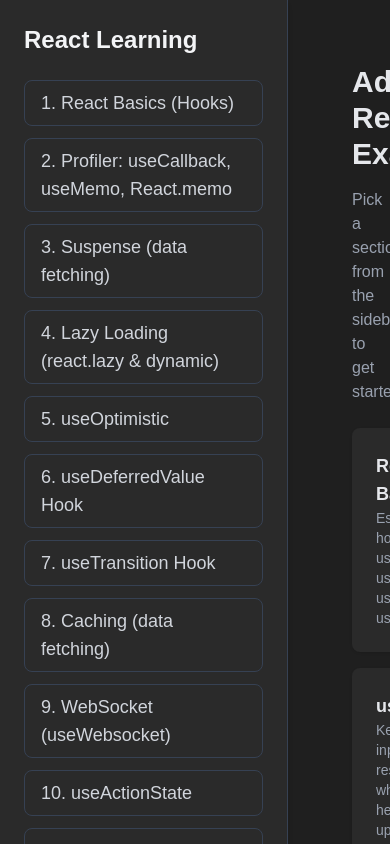
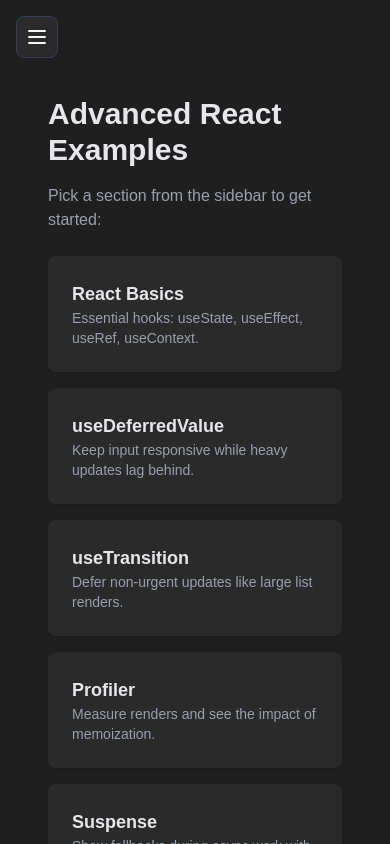
Before and after one commit to JovanJJ/react-advanced, a Next.js app: page / in a window 390 px wide. Shown: the top 844 px of the page. Built offline with nearby package versions, Linux system fonts and the light colour scheme.

Commit message:
Make layout  responsive for all screens and add hamburger menu.

```diff
--- a/app/layout.jsx
+++ b/app/layout.jsx
@@ -1,7 +1,9 @@
+'use client';
 
 import { Geist, Geist_Mono } from "next/font/google";
 import "./globals.css";
 import Link from "next/link";
+import { useState } from "react";
 
 const geistSans = Geist({
   variable: "--font-geist-sans",
@@ -13,97 +15,175 @@
   subsets: ["latin"]
 });
 
-export const metadata = {
-  title: "Advanced React Examples",
-  description: "Advanced React Examples"
-};
-
 export default function RootLayout({
   children
+}) {
+  const [isSidebarOpen, setIsSidebarOpen] = useState(false);
 
+  const toggleSidebar = () => {
+    setIsSidebarOpen(!isSidebarOpen);
+  };
 
-}) {
+  const closeSidebar = () => {
+    setIsSidebarOpen(false);
+  };
+
   return (
     <html lang="en" suppressHydrationWarning>
+      <head>
+        <title>Advanced React Examples</title>
+        <meta name="description" content="Advanced React Examples" />
+      </head>
       <body
         suppressHydrationWarning
         className={`${geistSans.variable} ${geistMono.variable} antialiased`}>
-        <div className="flex h-full bg-[#1F1F1F] text-gray-100">
-          <aside className="w-72 flex-shrink-0 bg-[#2A2A2A] p-6 shadow-md border-r border-gray-700 ">
-            <h1 className="mb-6 text-2xl font-bold text-gray-100">
+        <div className="flex flex-col md:flex-row h-screen bg-[#1F1F1F] text-gray-100">
+          {/* Hamburger Menu Button - Only visible on mobile */}
+          <button
+            onClick={toggleSidebar}
+            className="md:hidden fixed top-4 left-4 z-50 p-2 bg-[#2A2A2A] rounded-lg border border-gray-700 hover:bg-[#333333] transition-colors"
+            aria-label="Toggle menu">
+            <svg
+              className="w-6 h-6 text-gray-100"
+              fill="none"
+              strokeLinecap="round"
+              strokeLinejoin="round"
+              strokeWidth="2"
+              viewBox="0 0 24 24"
+              stroke="currentColor">
+              {isSidebarOpen ? (
+                <path d="M6 18L18 6M6 6l12 12" />
+              ) : (
+                <path d="M4 6h16M4 12h16M4 18h16" />
+              )}
+            </svg>
+          </button>
+
+          {/* Overlay for mobile when sidebar is open */}
+          {isSidebarOpen && (
+            <div
+              className="md:hidden fixed inset-0 bg-black bg-opacity-50 z-30"
+              onClick={closeSidebar}
+            />
+          )}
+
+          {/* Sidebar */}
+          <aside className={`
+            w-72 flex-shrink-0 bg-[#2A2A2A] p-6 shadow-md border-r border-gray-700 overflow-y-auto
+            fixed md:relative inset-y-0 left-0 z-40
+            transform transition-transform duration-300 ease-in-out
+            ${isSidebarOpen ? 'translate-x-0' : '-translate-x-full md:translate-x-0'}
+          `}>
+            <h1 className="mb-6 text-2xl font-bold text-gray-100 mt-12 md:mt-0">
               React Learning
             </h1>
-            <nav className=" overflow-y-auto">
+            <nav>
               <ul className="space-y-3">
                 <li>
-                  <Link href="/react-basics" className="border border-gray-700 block rounded-lg px-4 py-2 text-lg text-gray-300 transition-colors hover:bg-[#333333] hover:text-white">
+                  <Link
+                    href="/react-basics"
+                    className="border border-gray-700 block rounded-lg px-4 py-2 text-lg text-gray-300 transition-colors hover:bg-[#333333] hover:text-white"
+                    onClick={closeSidebar}>
                     1. React Basics (Hooks)
                   </Link>
                 </li>
                 <li>
-                  <Link href="/profiler" className="border border-gray-700 block rounded-lg px-4 py-2 text-lg text-gray-300 transition-colors hover:bg-[#333333] hover:text-white">
+                  <Link
+                    href="/profiler"
+                    className="border border-gray-700 block rounded-lg px-4 py-2 text-lg text-gray-300 transition-colors hover:bg-[#333333] hover:text-white"
+                    onClick={closeSidebar}>
                     2. Profiler: useCallback, useMemo, React.memo
                   </Link>
                 </li>
                 <li>
-                  <Link href="/suspense" className="border border-gray-700 block rounded-lg px-4 py-2 text-lg text-gray-300 transition-colors hover:bg-[#333333] hover:text-white">
+                  <Link
+                    href="/suspense"
+                    className="border border-gray-700 block rounded-lg px-4 py-2 text-lg text-gray-300 transition-colors hover:bg-[#333333] hover:text-white"
+                    onClick={closeSidebar}>
                     3. Suspense (data fetching)
                   </Link>
                 </li>
                 <li>
-                  <Link href="/lazy" className="border border-gray-700 block rounded-lg px-4 py-2 text-lg text-gray-300 transition-colors hover:bg-[#333333] hover:text-white">
+                  <Link
+                    href="/lazy"
+                    className="border border-gray-700 block rounded-lg px-4 py-2 text-lg text-gray-300 transition-colors hover:bg-[#333333] hover:text-white"
+                    onClick={closeSidebar}>
                     4. Lazy Loading (react.lazy & dynamic)
                   </Link>
                 </li>
                 <li>
-                  <Link href="/optimistic" className="border border-gray-700 block rounded-lg px-4 py-2 text-lg text-gray-300 transition-colors hover:bg-[#333333] hover:text-white">
+                  <Link
+                    href="/optimistic"
+                    className="border border-gray-700 block rounded-lg px-4 py-2 text-lg text-gray-300 transition-colors hover:bg-[#333333] hover:text-white"
+                    onClick={closeSidebar}>
                     5. useOptimistic
                   </Link>
                 </li>
                 <li>
-                  <Link href="/deferred" className="border border-gray-700 block rounded-lg px-4 py-2 text-lg text-gray-300 transition-colors hover:bg-[#333333] hover:text-white">
+                  <Link
+                    href="/deferred"
+                    className="border border-gray-700 block rounded-lg px-4 py-2 text-lg text-gray-300 transition-colors hover:bg-[#333333] hover:text-white"
+                    onClick={closeSidebar}>
                     6. useDeferredValue Hook
                   </Link>
                 </li>
                 <li>
-                  <Link href="/transition" className="border border-gray-700 block rounded-lg px-4 py-2 text-lg text-gray-300 transition-colors hover:bg-[#333333] hover:text-white">
+                  <Link
+                    href="/transition"
+                    className="border border-gray-700 block rounded-lg px-4 py-2 text-lg text-gray-300 transition-colors hover:bg-[#333333] hover:text-white"
+                    onClick={closeSidebar}>
                     7. useTransition Hook
                   </Link>
                 </li>
-
                 <li>
-                  <Link href="/caching" className="border border-gray-700 block rounded-lg px-4 py-2 text-lg text-gray-300 transition-colors hover:bg-[#333333] hover:text-white">
+                  <Link
+                    href="/caching"
+                    className="border border-gray-700 block rounded-lg px-4 py-2 text-lg text-gray-300 transition-colors hover:bg-[#333333] hover:text-white"
+                    onClick={closeSidebar}>
                     8. Caching (data fetching)
                   </Link>
                 </li>
-
                 <li>
-                  <Link href="/websocket" className="border border-gray-700 block rounded-lg px-4 py-2 text-lg text-gray-300 transition-colors hover:bg-[#333333] hover:text-white">
+                  <Link
+                    href="/websocket"
+                    className="border border-gray-700 block rounded-lg px-4 py-2 text-lg text-gray-300 transition-colors hover:bg-[#333333] hover:text-white"
+                    onClick={closeSidebar}>
                     9. WebSocket (useWebsocket)
                   </Link>
                 </li>
-
                 <li>
-                  <Link href="/action-state" className="border border-gray-700 block rounded-lg px-4 py-2 text-lg text-gray-300 transition-colors hover:bg-[#333333] hover:text-white">
+                  <Link
+                    href="/action-state"
+                    className="border border-gray-700 block rounded-lg px-4 py-2 text-lg text-gray-300 transition-colors hover:bg-[#333333] hover:text-white"
+                    onClick={closeSidebar}>
                     10. useActionState
                   </Link>
                 </li>
                 <li>
-                  <Link href="/portals" className="border border-gray-700 block rounded-lg px-4 py-2 text-lg text-gray-300 transition-colors hover:bg-[#333333] hover:text-white">
+                  <Link
+                    href="/portals"
+                    className="border border-gray-700 block rounded-lg px-4 py-2 text-lg text-gray-300 transition-colors hover:bg-[#333333] hover:text-white"
+                    onClick={closeSidebar}>
                     11. Portals
                   </Link>
                 </li>
                 <li>
-                  <Link href="/compound" className="border border-gray-700 block rounded-lg px-4 py-2 text-lg text-gray-300 transition-colors hover:bg-[#333333] hover:text-white">
+                  <Link
+                    href="/compound"
+                    className="border border-gray-700 block rounded-lg px-4 py-2 text-lg text-gray-300 transition-colors hover:bg-[#333333] hover:text-white"
+                    onClick={closeSidebar}>
                     12. Compound Components
                   </Link>
                 </li>
               </ul>
             </nav>
           </aside>
-          <main className="flex-1 overflow-y-auto p-8">{children}</main>
+
+          {/* Main Content */}
+          <main className="flex-1 overflow-y-auto p-4 md:p-8 pt-16 md:pt-8">
+            {children}
+          </main>
         </div>
       </body>
     </html>);
-
 }
```
Also changed, not shown: package.json (+5 -5 lines), 1 other file (tests, documents, lock files or other folders).
